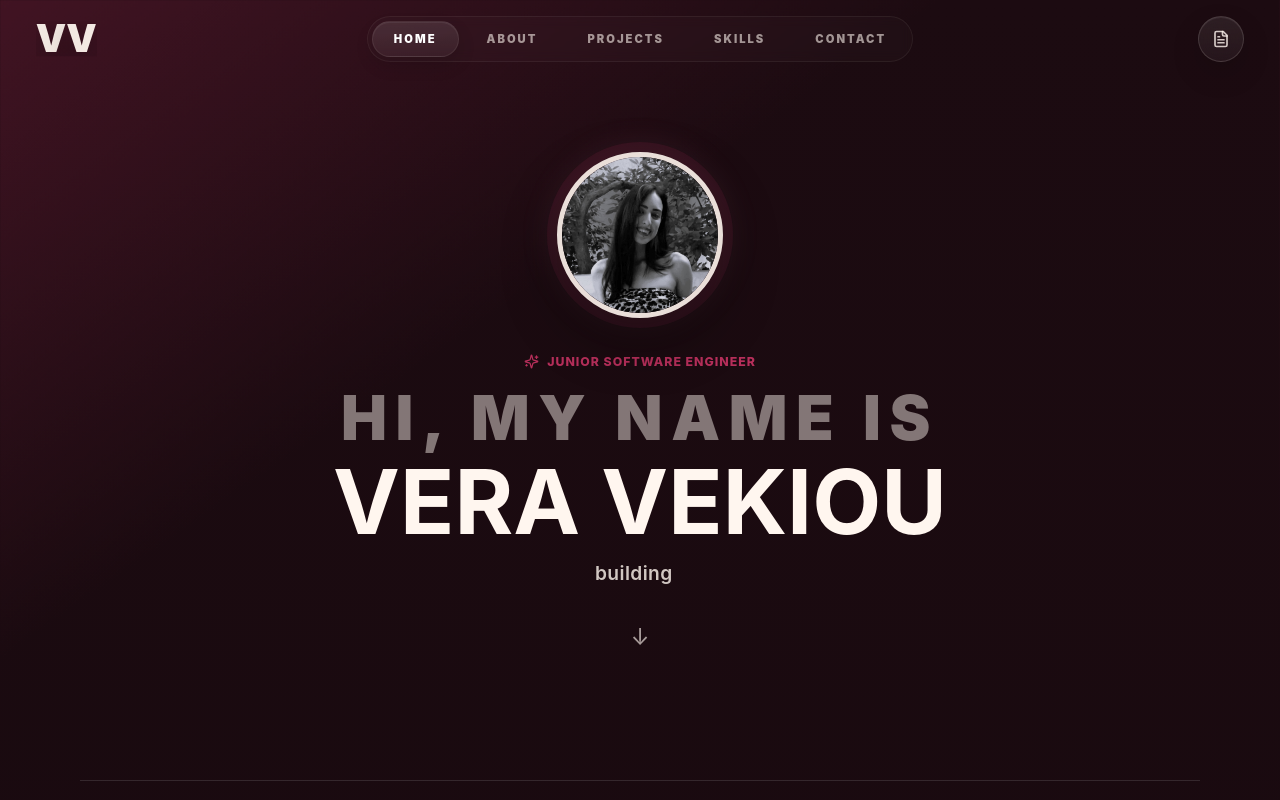
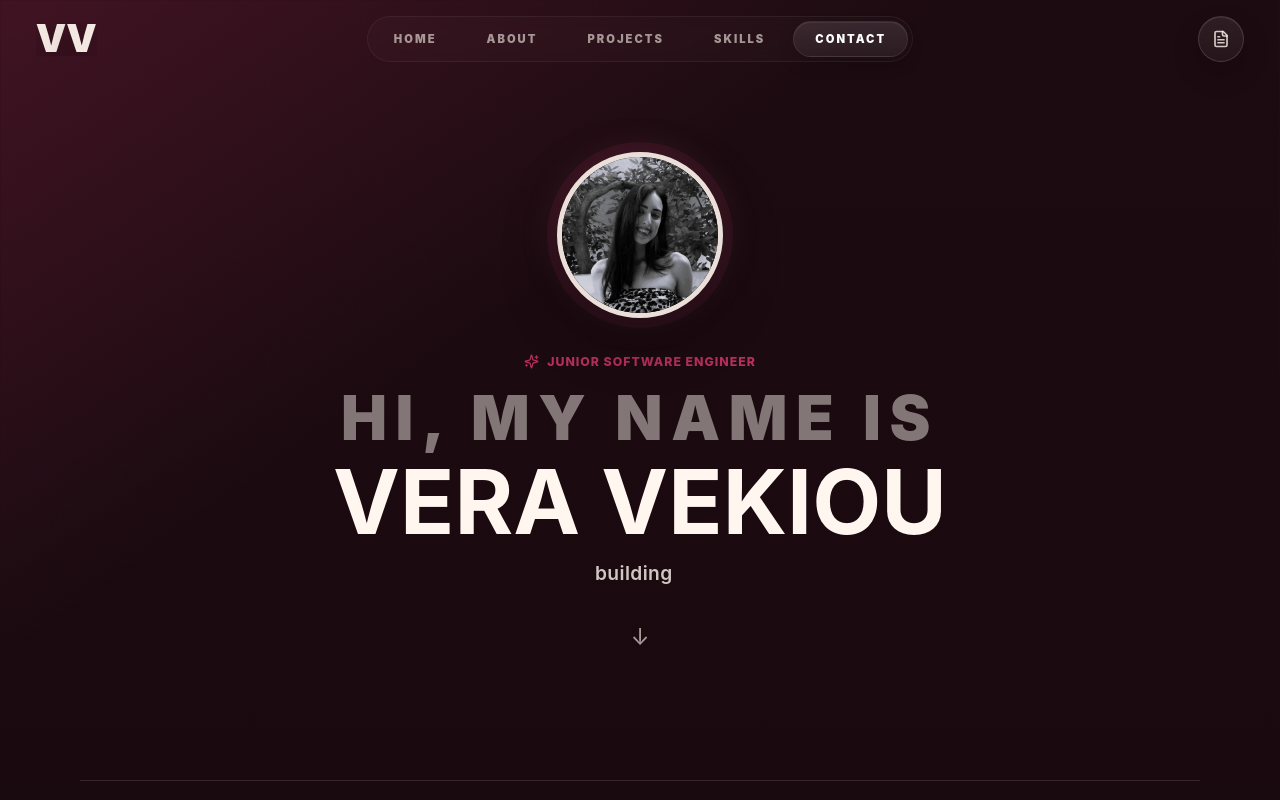
Before and after one commit to Veravekiou/vera-vekiou-portfolio, a React (Vite) app: page / in a window 1280 px wide. Shown: the top 800 px of the page. Built offline with nearby package versions, Linux system fonts and the light colour scheme.

Commit message:
Fix portfolio nav active state

```diff
--- a/src/main.jsx
+++ b/src/main.jsx
@@ -725,18 +725,47 @@ function ProjectMedia({ project, priority = false, onOpenGallery }) {
 }
 
 function App() {
+  const navItems = [
+    { id: 'top', label: 'Home' },
+    { id: 'about', label: 'About' },
+    { id: 'projects', label: 'Projects' },
+    { id: 'skills', label: 'Skills' },
+    { id: 'contact', label: 'Contact' },
+  ];
   const [isScrolled, setIsScrolled] = useState(false);
   const [isMobileMenuOpen, setIsMobileMenuOpen] = useState(false);
+  const [activeSection, setActiveSection] = useState('top');
   const [activeGallery, setActiveGallery] = useState(null);
 
   useEffect(() => {
-    const handleScroll = () => {
+    const updateHeaderState = () => {
       setIsScrolled(window.scrollY > 16);
+
+      const scrollMarker = window.scrollY + 160;
+      let nextActiveSection = 'top';
+
+      navItems.forEach(({ id }) => {
+        const section = document.getElementById(id);
+
+        if (section && scrollMarker >= section.offsetTop) {
+          nextActiveSection = id;
+        }
+      });
+
+      if (window.innerHeight + window.scrollY >= document.documentElement.scrollHeight - 4) {
+        nextActiveSection = 'contact';
+      }
+
+      setActiveSection(nextActiveSection);
     };
 
-    handleScroll();
-    window.addEventListener('scroll', handleScroll, { passive: true });
-    return () => window.removeEventListener('scroll', handleScroll);
+    updateHeaderState();
+    window.addEventListener('scroll', updateHeaderState, { passive: true });
+    window.addEventListener('resize', updateHeaderState);
+    return () => {
+      window.removeEventListener('scroll', updateHeaderState);
+      window.removeEventListener('resize', updateHeaderState);
+    };
   }, []);
 
   useEffect(() => {
@@ -811,9 +840,7 @@ function App() {
   }, [typedText, typingIndex, isDeleting]);
 
   const emailHref = profile.email
-    ? `https://mail.google.com/mail/?view=cm&fs=1&to=${encodeURIComponent(
-        profile.email,
-      )}&su=${encodeURIComponent('Portfolio contact - Vera Vekiou')}`
+    ? `mailto:${profile.email}?subject=${encodeURIComponent('Portfolio contact - Vera Vekiou')}`
     : '';
 
   const contactLinks = [
@@ -845,7 +872,10 @@ function App() {
           className="brand"
           href="#top"
           aria-label="Portfolio home"
-          onClick={() => setIsMobileMenuOpen(false)}
+          onClick={() => {
+            setActiveSection('top');
+            setIsMobileMenuOpen(false);
+          }}
         >
           <span className="brand-mark brand-word" aria-hidden="true">
             <span className="brand-letter">V</span>
@@ -855,11 +885,20 @@ function App() {
           </span>
         </a>
         <nav className="nav-links" aria-label="Main navigation">
-          <a className="active" href="#top" onClick={() => setIsMobileMenuOpen(false)}>Home</a>
-          <a href="#about" onClick={() => setIsMobileMenuOpen(false)}>About</a>
-          <a href="#projects" onClick={() => setIsMobileMenuOpen(false)}>Projects</a>
-          <a href="#skills" onClick={() => setIsMobileMenuOpen(false)}>Skills</a>
-          <a href="#contact" onClick={() => setIsMobileMenuOpen(false)}>Contact</a>
+          {navItems.map((item) => (
+            <a
+              className={activeSection === item.id ? 'active' : ''}
+              href={`#${item.id}`}
+              aria-current={activeSection === item.id ? 'page' : undefined}
+              key={item.id}
+              onClick={() => {
+                setActiveSection(item.id);
+                setIsMobileMenuOpen(false);
+              }}
+            >
+              {item.label}
+            </a>
+          ))}
         </nav>
 
         <a
@@ -897,11 +936,20 @@ function App() {
           aria-label="Mobile navigation"
           aria-hidden={!isMobileMenuOpen}
         >
-          <a href="#top" onClick={() => setIsMobileMenuOpen(false)}>Home</a>
-          <a href="#about" onClick={() => setIsMobileMenuOpen(false)}>About</a>
-          <a href="#projects" onClick={() => setIsMobileMenuOpen(false)}>Projects</a>
-          <a href="#skills" onClick={() => setIsMobileMenuOpen(false)}>Skills</a>
-          <a href="#contact" onClick={() => setIsMobileMenuOpen(false)}>Contact</a>
+          {navItems.map((item) => (
+            <a
+              className={activeSection === item.id ? 'active' : ''}
+              href={`#${item.id}`}
+              aria-current={activeSection === item.id ? 'page' : undefined}
+              key={item.id}
+              onClick={() => {
+                setActiveSection(item.id);
+                setIsMobileMenuOpen(false);
+              }}
+            >
+              {item.label}
+            </a>
+          ))}
         </nav>
       </header>
 
```
Also changed, not shown: src/styles.css.
